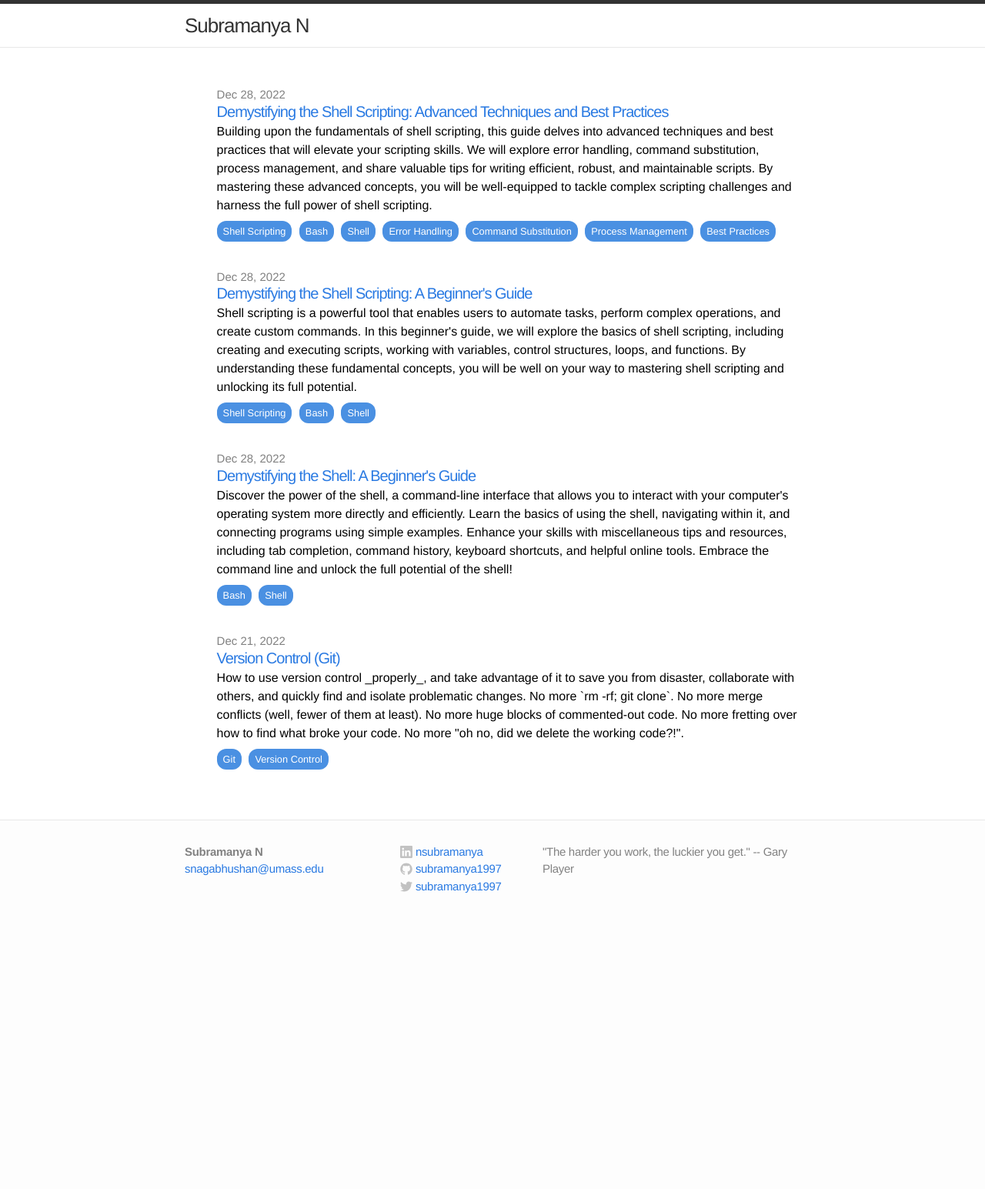
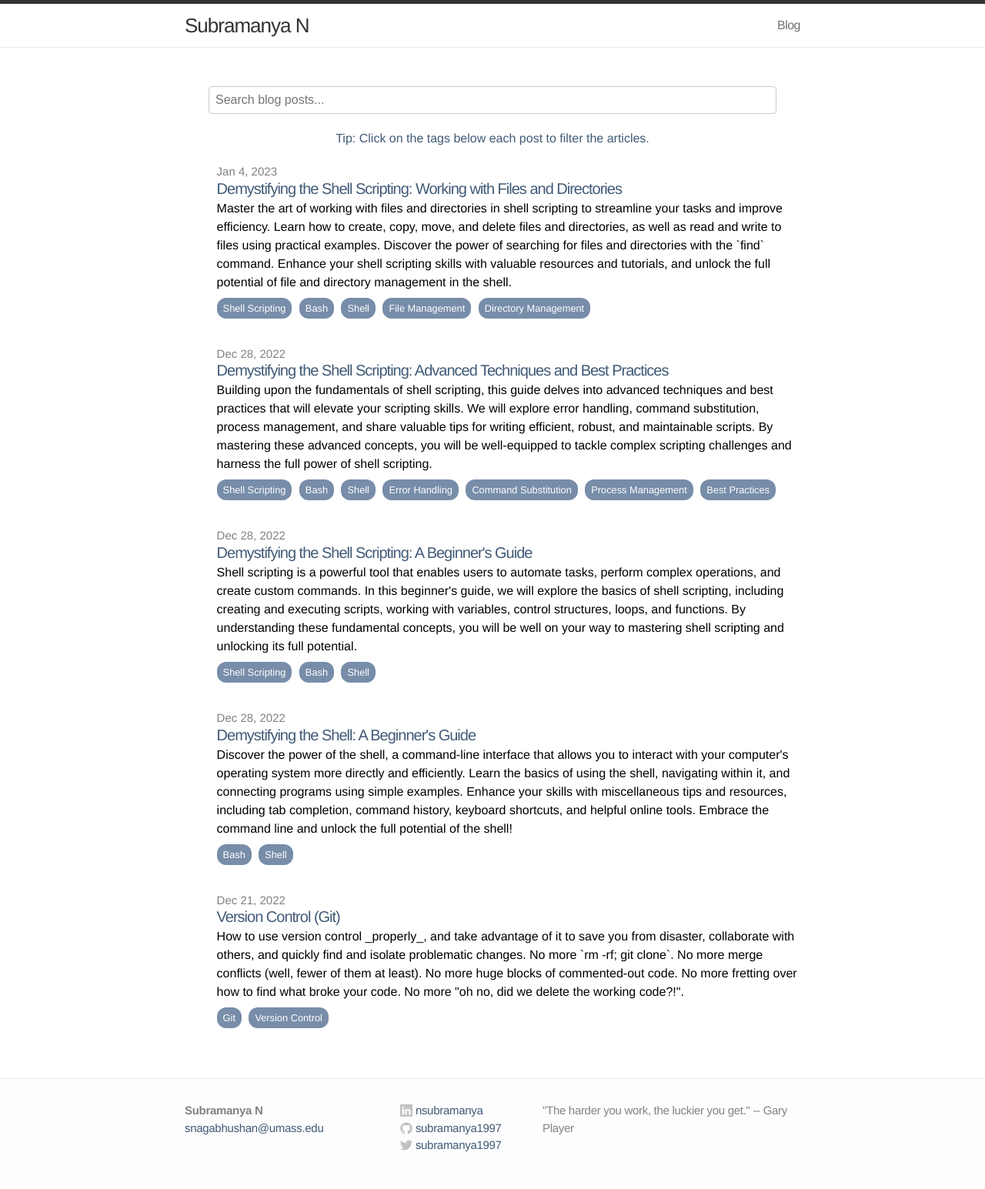
Before and after one commit to subramanya1997/subramanya.github.io, a Jekyll site: the page built from blog.md, in a window 1280 px wide. Shown: the whole page at 77% size. Built offline with Jekyll 4.4.1, drawn with Linux system fonts in a browser that asks for light colours; before the commit the page ends 1208 px from its top, so only the background shows below that.

Commit message:
search blogs, update tags colors and more

````diff
--- a/_includes/header.html
+++ b/_includes/header.html
@@ -3,7 +3,7 @@
   <div class="wrap">
     <a class="site-title" href="{{ site.baseurl }}/">{{ site.title }}</a>
 
-    <!-- <nav class="site-nav">
+    <nav class="site-nav">
       <a href="#" class="menu-icon">
         <svg version="1.1" xmlns="http://www.w3.org/2000/svg" xmlns:xlink="http://www.w3.org/1999/xlink" x="0px" y="0px"
            viewBox="0 0 18 15" enable-background="new 0 0 18 15" xml:space="preserve">
@@ -22,6 +22,6 @@
           {% endif %}
         {% endfor %}
       </div>
-    </nav> -->
+    </nav>
   </div>
 </header>
--- /dev/null
+++ b/_posts/2023-01-04-demystifying-the-shell-scripting-working-with-files-and-directories.md
@@ -0,0 +1,106 @@
+---
+layout: post
+title: "Demystifying the Shell Scripting: Working with Files and Directories"
+excerpt: Master the art of working with files and directories in shell scripting to streamline your tasks and improve efficiency. Learn how to create, copy, move, and delete files and directories, as well as read and write to files using practical examples. Discover the power of searching for files and directories with the `find` command. Enhance your shell scripting skills with valuable resources and tutorials, and unlock the full potential of file and directory management in the shell.
+date: 2023-01-04
+tags: [Shell Scripting, Bash, Shell, File Management, Directory Management]
+ready: true
+---
+
+In my previous blog posts, we covered the basics of using the shell, introduced shell scripting for beginners, and explored advanced techniques and best practices. In this blog post, we will focus on working with files and directories in shell scripts. We will discuss common tasks such as creating, copying, moving, and deleting files and directories, as well as reading and writing to files. We will also provide some resources for further learning.
+
+## Creating Files and Directories
+
+To create a new file in a shell script, you can use the `touch` command:
+
+```bash
+touch new_file.txt
+```
+
+To create a new directory, you can use the `mkdir` command:
+
+```bash
+mkdir new_directory
+```
+
+## Copying and Moving Files and Directories
+
+To copy a file, you can use the `cp` command:
+
+```bash
+cp source_file.txt destination_file.txt
+```
+
+To copy a directory, you can use the `-r` (recursive) option:
+
+```bash
+cp -r source_directory destination_directory
+```
+
+To move a file or directory, you can use the `mv` command:
+
+```bash
+mv source_file.txt destination_file.txt
+```
+
+## Deleting Files and Directories
+
+To delete a file, you can use the `rm` command:
+
+```bash
+rm file_to_delete.txt
+```
+
+To delete a directory, you can use the `-r` (recursive) option:
+
+```bash
+rm -r directory_to_delete
+```
+
+## Reading and Writing to Files
+
+To read the contents of a file, you can use the `cat` command:
+
+```bash
+cat file_to_read.txt
+```
+
+To write to a file, you can use the `>` operator to overwrite the file or the `>>` operator to append to the file:
+
+```bash
+echo "This is a new line" > file_to_write.txt
+echo "This is another new line" >> file_to_write.txt
+```
+
+To read a file line by line, you can use a `while` loop with the `read` command:
+
+```bash
+#!/bin/bash
+
+while IFS= read -r line; do
+  echo "Line: $line"
+done < file_to_read.txt
+```
+
+## Searching for Files and Directories
+
+To search for files and directories, you can use the `find` command:
+
+```bash
+find /path/to/search -name "file_pattern"
+```
+
+For example, to find all `.txt` files in the `/home/user` directory, you can use:
+
+```bash
+find /home/user -name "*.txt"
+```
+
+## Resources
+
+To further improve your skills in working with files and directories in shell scripts, here are some resources:
+
+- [File Management Commands in Linux](https://www.tecmint.com/linux-file-management-commands/): A comprehensive guide to file management commands in Linux.
+- [Linux Find Command Examples](https://www.howtogeek.com/112674/how-to-find-files-and-folders-in-linux-using-the-command-line/): A collection of examples for using the `find` command in Linux.
+
+In conclusion, working with files and directories is an essential aspect of shell scripting. By mastering common tasks such as creating, copying, moving, and deleting files and directories, as well as reading and writing to files, you will be well-equipped to handle a wide range of shell scripting tasks.
--- a/blog.md
+++ b/blog.md
@@ -5,18 +5,100 @@ permalink: /blog/
 includelink: true
 ---
 
+<div class="search-wrapper">
+  <input type="text" id="search-input" placeholder="Search blog posts..." oninput="searchPosts()">
+</div>
+
+<p class="note">Tip: Click on the tags below each post to filter the articles.</p>
+<div id="selected-filters" class="post-tags"></div>
+
 <ul class="posts">
   {% for post in site.posts %}
-    <li>
+    <li data-tags="{{ post.tags | join: ',' }}">
       <span class="post-date">{{ post.date | date: "%b %-d, %Y" }}</span>
       <a class="post-link" href="{{ post.url | prepend: site.baseurl }}">{{ post.title }}</a>
       <br>
       {{ post.excerpt }}
       <div class="post-tags">
         {% for tag in post.tags %}
-          <span class="tag">{{ tag }}</span>
+          <span class="tag" onclick="filterPostsByTag('{{ tag }}')">{{ tag }}</span>
         {% endfor %}
       </div>
     </li>
   {% endfor %}
 </ul>
+
+<script>
+  function filterPostsByTag(tag) {
+    const selectedFiltersDiv = document.getElementById('selected-filters');
+    const existingFilter = selectedFiltersDiv.querySelector(`[data-tag="${tag}"]`);
+
+    // If the filter is already added, do nothing
+    if (existingFilter) return;
+
+    // Create the filter element and add it to the selected filters div
+    const filter = document.createElement('span');
+    filter.className = 'tag';
+    filter.textContent = `${tag} x`;
+    filter.setAttribute('data-tag', tag);
+    filter.onclick = () => {
+      filter.remove();
+      showOrHidePostsByCurrentFilters();
+    };
+    selectedFiltersDiv.appendChild(filter);
+
+    showOrHidePostsByCurrentFilters();
+  }
+
+  function showOrHidePostsByCurrentFilters() {
+    const selectedFiltersDiv = document.getElementById('selected-filters');
+    const filters = Array.from(selectedFiltersDiv.children).map(filter => filter.getAttribute('data-tag'));
+
+    const postListItems = document.querySelectorAll('.posts li');
+    postListItems.forEach((postListItem) => {
+      const postTags = postListItem.getAttribute('data-tags').split(',');
+      if (filters.length === 0 || filters.some(filter => postTags.includes(filter))) {
+        postListItem.style.display = 'block';
+      } else {
+        postListItem.style.display = 'none';
+      }
+    });
+  }
+
+  document.addEventListener('DOMContentLoaded', () => {
+    const selectedTag = localStorage.getItem('selectedTag');
+    if (selectedTag) {
+      localStorage.removeItem('selectedTag');
+      filterPostsByTag(selectedTag);
+    }
+  });
+
+  function searchPosts() {
+    const searchInput = document.getElementById('search-input');
+    const searchQuery = searchInput.value.toLowerCase();
+
+    // Revert to displaying posts based on the selected filters if the search input is empty
+    if (searchQuery.length === 0) {
+      showOrHidePostsByCurrentFilters();
+      return;
+    }
+
+    const selectedFiltersDiv = document.getElementById('selected-filters');
+    const filters = Array.from(selectedFiltersDiv.children).map(filter => filter.getAttribute('data-tag'));
+
+    const postListItems = document.querySelectorAll('.posts li');
+    postListItems.forEach((postListItem) => {
+      const postTitle = postListItem.querySelector('.post-link').textContent.toLowerCase();
+      const postTags = postListItem.getAttribute('data-tags').split(',');
+
+      const matchesSearchQuery = postTitle.includes(searchQuery);
+      const matchesSelectedFilters = filters.length === 0 || filters.some(filter => postTags.includes(filter));
+
+      if (matchesSearchQuery && matchesSelectedFilters) {
+        postListItem.style.display = 'block';
+      } else {
+        postListItem.style.display = 'none';
+      }
+    });
+  }
+</script>
--- a/css/main.css
+++ b/css/main.css
@@ -18,9 +18,9 @@
 
   h1, h2, h3, h4, h5, h6 { font-size: 100%; font-weight: 400; }
 
-  a         { color: #2a7ae2; text-decoration: none; }
-  a:hover   { color: #000; text-decoration: underline; }
-  a:visited { color: #205caa; }
+  a         { color: #415a77; text-decoration: none; }
+  a:hover   { color: #013a63; text-decoration: underline; }
+  a:visited { color: #415a77; }
 
   /* Utility */
 
@@ -430,7 +430,7 @@
 
   .tag {
     display: inline-block;
-    background-color: #4a90e2; /* Changed background color to a less bright blue */
+    background-color: #778da9; /* Changed background color to a less bright blue */
     border-radius: 12px;
     padding: 4px 8px;
     margin-right: 5px;
@@ -438,8 +438,37 @@
     font-size: 0.8em;
     color: #ffffff; /* Text color is white */
     text-decoration: none;
+    cursor: pointer;
   }
 
   .tag:hover {
-    background-color: #3b75b9; /* Changed hover background color to a slightly darker blue */
+    background-color: #415a77; /* Changed hover background color to a slightly darker blue */
   }
+
+  .note {
+    text-align: center;
+    font-size: 16px;
+    color: #415a77;
+    margin-bottom: 16px;
+  }
+
+  .search-wrapper {
+    width: 100%;
+    display: flex;
+    justify-content: center;
+    margin-bottom: 16px;
+  }
+
+  #search-input {
+    width: 90%; /* Adjust this value to change the width of the search input */
+    padding: 8px;
+    font-size: 16px;
+    border: 1px solid #ccc;
+    border-radius: 4px;
+    outline: none;
+    transition: border-color 0.3s;
+  }
+
+  #search-input:focus {
+    border-color: #778da9;
+  }
````
Also changed, not shown: index.html (+9 -1 lines).
